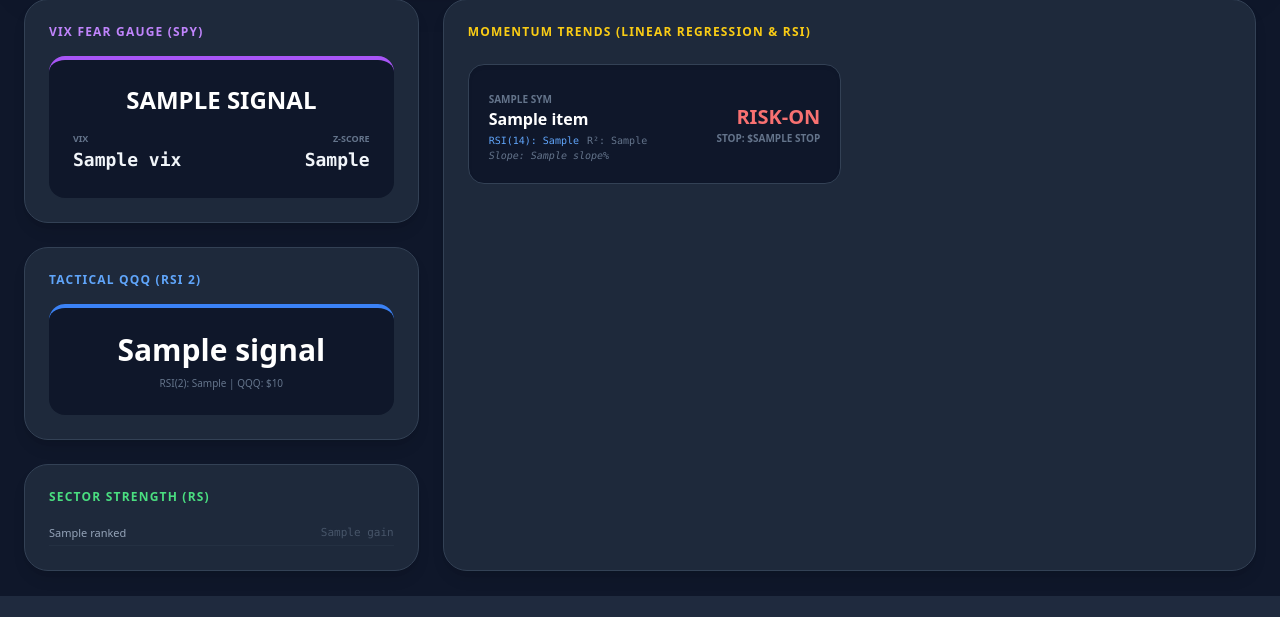
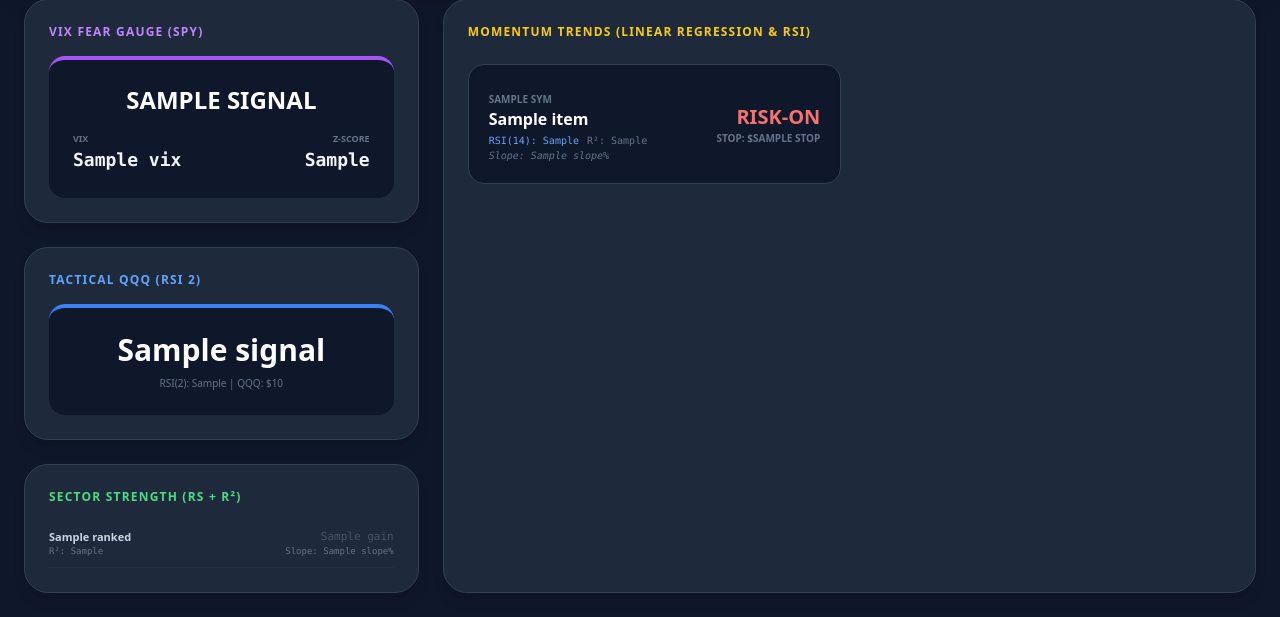
Before and after one commit to shyammundhra2/stocks, a Flask app: template templates/dashboard.html in a window 1280 px wide. Shown: the part 204-821 px from the top of the page. Before the commit the page ends 800 px from the top, so only its background shows below. Run offline with Flask 3, Linux system fonts and the light colour scheme; the template is opened without the code that fills it: most values are stand-ins (such as "Sample title", 1, 10 or a date in 2020); some libraries are stand-ins or nearby versions.

Commit message:
"feat: add RSI-14 to trends and update sector strength logic"

```diff
--- a/app.py
+++ b/app.py
@@ -64,11 +64,30 @@ def get_mean_reversion():
 def get_sector_rotation():
     try:
         sectors = {"XLC": "Comm Serv", "XLY": "Discr", "XLP": "Staples", "XLE": "Energy", "XLF": "Financials", "XLV": "Health", "XLI": "Industrials", "XLB": "Materials", "XLRE": "Real Estate", "XLK": "Tech", "XLU": "Utilities"}
-        data = yf.download(list(sectors.keys()) + ["SPY"], period="6mo", progress=False)['Close']
+        data = yf.download(list(sectors.keys()) + ["SPY"], period="1y", progress=False)['Close']
+        if isinstance(data.columns, pd.MultiIndex): data.columns = data.columns.get_level_values(0)
+
         rel_mom = data[list(sectors.keys())].div(data["SPY"], axis=0).pct_change(20).iloc[-1]
-        ranked = rel_mom.sort_values(ascending=False)
-        all_r = [{"name": sectors[t], "gain": f"{rel_mom[t]:+.2%}", "is_positive": rel_mom[t] > 0} for t in ranked.index]
-        return {"top_3": all_r[:3], "all_ranked": all_r}
+
+        all_r = []
+        window = 20 # Rotation lookback
+        for t, label in sectors.items():
+            y = np.log(data[t].tail(window).values)
+            x = np.arange(len(y))
+            coeffs = np.polyfit(x, y, 1)
+            slope = coeffs[0]
+            r2 = 1 - (np.sum((y - np.polyval(coeffs, x))**2) / np.sum((y - np.mean(y))**2))
+
+            all_r.append({
+                "name": label,
+                "gain": f"{rel_mom[t]:+.2%}",
+                "is_positive": rel_mom[t] > 0,
+                "r2": round(r2, 2),
+                "slope": round(slope * window * 100, 2)
+            })
+
+        ranked = sorted(all_r, key=lambda x: float(x['gain'].strip('%')), reverse=True)
+        return {"top_3": ranked[:3], "all_ranked": ranked}
     except: return {"top_3": [], "all_ranked": []}
 
 def get_trends():
@@ -77,13 +96,10 @@ def get_trends():
     for sym, name in assets.items():
         try:
             df = yf.download(sym, period="1y", progress=False)
-            if isinstance(df.columns, pd.MultiIndex):
-                df.columns = df.columns.get_level_values(0)
-
+            if isinstance(df.columns, pd.MultiIndex): df.columns = df.columns.get_level_values(0)
             c = df['Close'].dropna()
             if len(c) < 50: continue
 
-            # --- 1. Momentum Stats (10-Day Window) ---
             window = 10
             y = np.log(c.tail(window).values)
             x = np.arange(len(y))
@@ -91,54 +107,33 @@ def get_trends():
             slope, r_squared = coeffs[0], 1 - (np.sum((y - np.polyval(coeffs, x))**2) / np.sum((y - np.mean(y))**2))
             pct_slope = slope * window
 
-            # --- 2. Macro & Volatility Indicators ---
             s50, s200 = c.rolling(50).mean(), c.rolling(200).mean()
             atr = compute_ATR(df, 14).iloc[-1]
-            last_c = float(c.iloc[-1])
+            last_c, last_rsi = float(c.iloc[-1]), float(compute_RSI(c, 14).iloc[-1])
 
-            # --- 3. Smart Exit Logic (The Trailing Stop) ---
-            # Chandelier Exit: Highest high of last 20 days minus 2.5x ATR
             recent_high = c.tail(20).max()
             trailing_stop = recent_high - (2.5 * atr)
 
-            # --- 4. Signal Generation ---
-            # BUY: Golden Cross + Price > 50MA + Strong 10-day R2
             is_bullish_ma = (s50.iloc[-1] > s200.iloc[-1]) and (last_c > s50.iloc[-1])
             is_strong_mom = (slope > 0) and (r_squared > 0.6)
-
             buy_signal = is_bullish_ma and is_strong_mom
 
-            # SELL Logic:
-            # - Price breaks the 50-day MA (Macro Exit)
-            # - Price hits the ATR Trailing Stop (Profit Protection)
-            # - R2 collapses < 0.3 (Momentum Decay)
-            if last_c < s50.iloc[-1] or last_c < trailing_stop:
-                status = "SELL"
-            elif r_squared < 0.3:
-                status = "HOLD (Weakening)"
-            elif buy_signal:
-                status = "BUY"
-            else:
-                status = "HOLD"
+            if last_c < s50.iloc[-1] or last_c < trailing_stop: status = "SELL"
+            elif r_squared < 0.3: status = "HOLD (Weakening)"
+            elif buy_signal: status = "BUY"
+            else: status = "HOLD"
 
             results.append({
                 "sym": sym, "name": name, "price": round(last_c, 2),
-                "status": status, "r2": round(r_squared, 2),
+                "status": status, "r2": round(r_squared, 2), "rsi14": round(last_rsi, 1),
                 "slope": round(pct_slope * 100, 2), "stop": round(trailing_stop, 2)
             })
-        except Exception as e:
-            print(f"Error on {sym}: {e}")
-            continue
+        except: continue
     return sorted(results, key=lambda x: x['r2'], reverse=True)
 
 @app.route('/')
 def index():
-    return render_template('dashboard.html',
-                           regime=get_risk_regime(),
-                           vix_mr=get_vix_signal(),
-                           mr=get_mean_reversion(),
-                           sr=get_sector_rotation(),
-                           trends=get_trends())
+    return render_template('dashboard.html', regime=get_risk_regime(), vix_mr=get_vix_signal(), mr=get_mean_reversion(), sr=get_sector_rotation(), trends=get_trends())
 
 if __name__ == "__main__":
     app.run(debug=True)
--- a/templates/dashboard.html
+++ b/templates/dashboard.html
@@ -1,8 +1,7 @@
 <!DOCTYPE html>
 <html lang="en">
 <head>
-    <meta charset="UTF-8">
-    <title>MacroSystem Dashboard</title>
+    <meta charset="UTF-8"><title>MacroSystem Dashboard</title>
     <script src="https://cdn.tailwindcss.com"></script>
 </head>
 <body class="bg-slate-900 text-slate-100 p-6 font-sans">
@@ -47,12 +46,18 @@
                 </div>
 
                 <div class="bg-slate-800 p-6 rounded-3xl border border-slate-700 shadow-lg">
-                    <h2 class="text-xs font-black text-green-400 uppercase tracking-widest mb-4">Sector Strength (RS)</h2>
+                    <h2 class="text-xs font-black text-green-400 uppercase tracking-widest mb-4">Sector Strength (RS + R²)</h2>
                     <div class="space-y-1">
                         {% for s in sr.all_ranked %}
-                        <div class="flex justify-between items-center text-[11px] py-1 border-b border-slate-700/30">
-                            <span class="text-slate-400">{{ s.name }}</span>
-                            <span class="font-mono {{ 'text-green-500' if s.is_positive else 'text-slate-600' }}">{{ s.gain }}</span>
+                        <div class="flex flex-col py-2 border-b border-slate-700/30">
+                            <div class="flex justify-between items-center">
+                                <span class="text-[11px] text-slate-300 font-bold">{{ s.name }}</span>
+                                <span class="text-[11px] font-mono {{ 'text-green-500' if s.is_positive else 'text-slate-600' }}">{{ s.gain }}</span>
+                            </div>
+                            <div class="flex justify-between text-[9px] font-mono text-slate-500">
+                                <span>R²: {{ s.r2 }}</span>
+                                <span>Slope: {{ s.slope }}%</span>
+                            </div>
                         </div>
                         {% endfor %}
                     </div>
```
